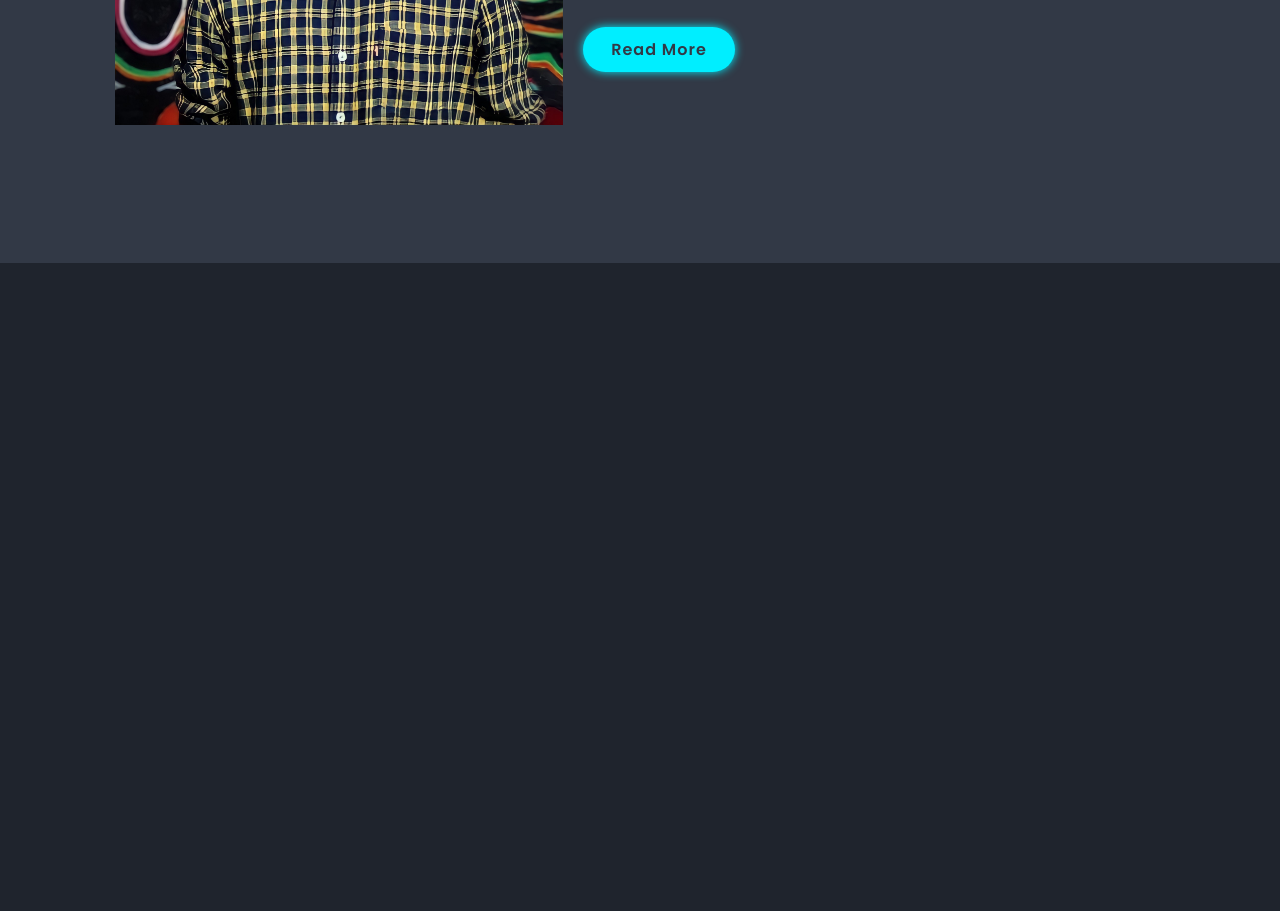
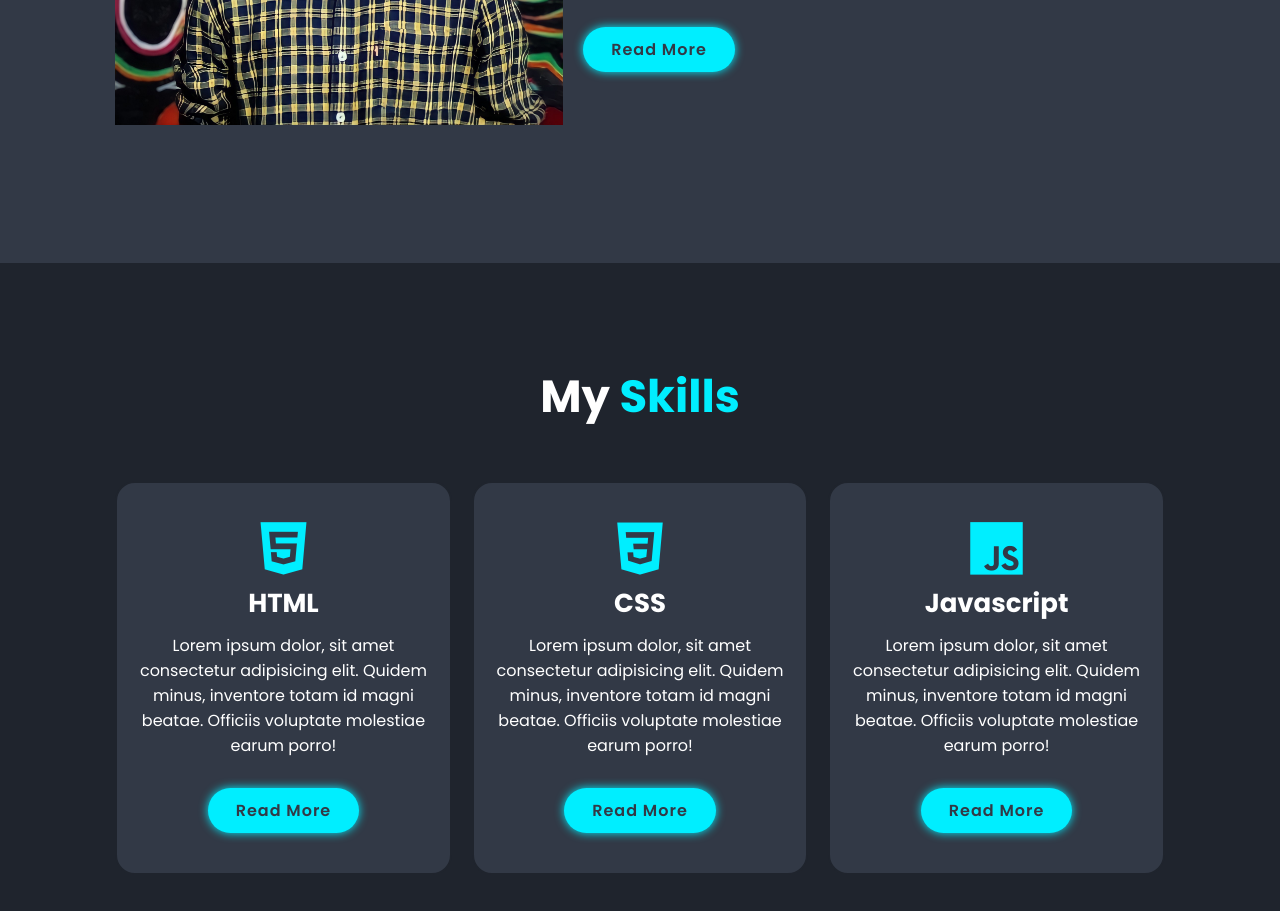
Before and after one commit to Sanatan-Kisku/Portfolio, a plain HTML site: page index.html in a window 1280 px wide. Shown: the part 1337-2248 px from the top of the page. Before the commit the page ends 1600 px from the top, so only its background shows below. Drawn offline with nearby package versions, Linux system fonts and the light colour scheme.

Commit message:
Design skill section

```diff
--- a/css/style.css
+++ b/css/style.css
@@ -174,3 +174,45 @@ span{
   font-size: 1.6rem;
   margin: 2rem 0 3rem;
 }
+
+/* SKILLS SECTION */
+.skills h2{
+  margin-bottom: 5rem;
+}
+
+.skills-container{
+  display: flex;
+  justify-content: center;
+  align-items: center;
+  flex-wrap: wrap;
+  gap: 2rem;
+}
+
+.skills-container .skills-box{
+  flex: 1 1 30rem;
+  background: var(--second-bg-color);
+  padding: 3rem 2rem 4rem;
+  border-radius: 2rem;
+  text-align: center;
+  border: .2rem solid var(--bg-color);
+  transition: .5s ease;
+}
+
+.skills-container .skills-box:hover{
+  border-color: var(--main-color);
+  transform: scale(1.02);
+}
+
+.skills-box i{
+  font-size: 7rem;
+  color: var(--main-color);
+}
+
+.skills-box h3{
+  font-size: 2.6rem;
+}
+
+.skills-box p{
+  font-size: 1.6rem;
+  margin: 1rem 0 3rem;
+}
--- a/index.html
+++ b/index.html
@@ -23,7 +23,7 @@
     <nav class="navbar">
       <a href="#home" class="active">Home</a>
       <a href="#about">About</a>
-      <a href="#services">Services</a>
+      <a href="#skills">Skills</a>
       <a href="#portfolio">Portfolio</a>
       <a href="#contact">Contact</a>
     </nav>
@@ -64,6 +64,32 @@
     </div>
   </section>
 
+  <!-- skills section design -->
+  <section class="skills" id="skills">
+    <h2 class="heading">My <span>Skills</span></h2>
+  <div class="skills-container">
+    <div class="skills-box">
+      <i class='bx bxl-html5' ></i>
+      <h3>HTML</h3>
+      <p>Lorem ipsum dolor, sit amet consectetur adipisicing elit. Quidem minus, inventore totam id magni beatae. Officiis voluptate molestiae earum porro!</p>
+      <a href="#" class="btn">Read More</a>
+    </div>
+    <div class="skills-box">
+      <i class='bx bxl-css3' ></i>
+      <h3>CSS</h3>
+      <p>Lorem ipsum dolor, sit amet consectetur adipisicing elit. Quidem minus, inventore totam id magni beatae. Officiis voluptate molestiae earum porro!</p>
+      <a href="#" class="btn">Read More</a>
+    </div>
+    <div class="skills-box">
+      <i class='bx bxl-javascript'></i>
+      <h3>Javascript</h3>
+      <p>Lorem ipsum dolor, sit amet consectetur adipisicing elit. Quidem minus, inventore totam id magni beatae. Officiis voluptate molestiae earum porro!</p>
+      <a href="#" class="btn">Read More</a>
+    </div>
+  </div>
+
+  </section>
+
   <!-- Local JS -->
   <script type="text/javascript" src="js/script.js"></script>
 </body>
```
